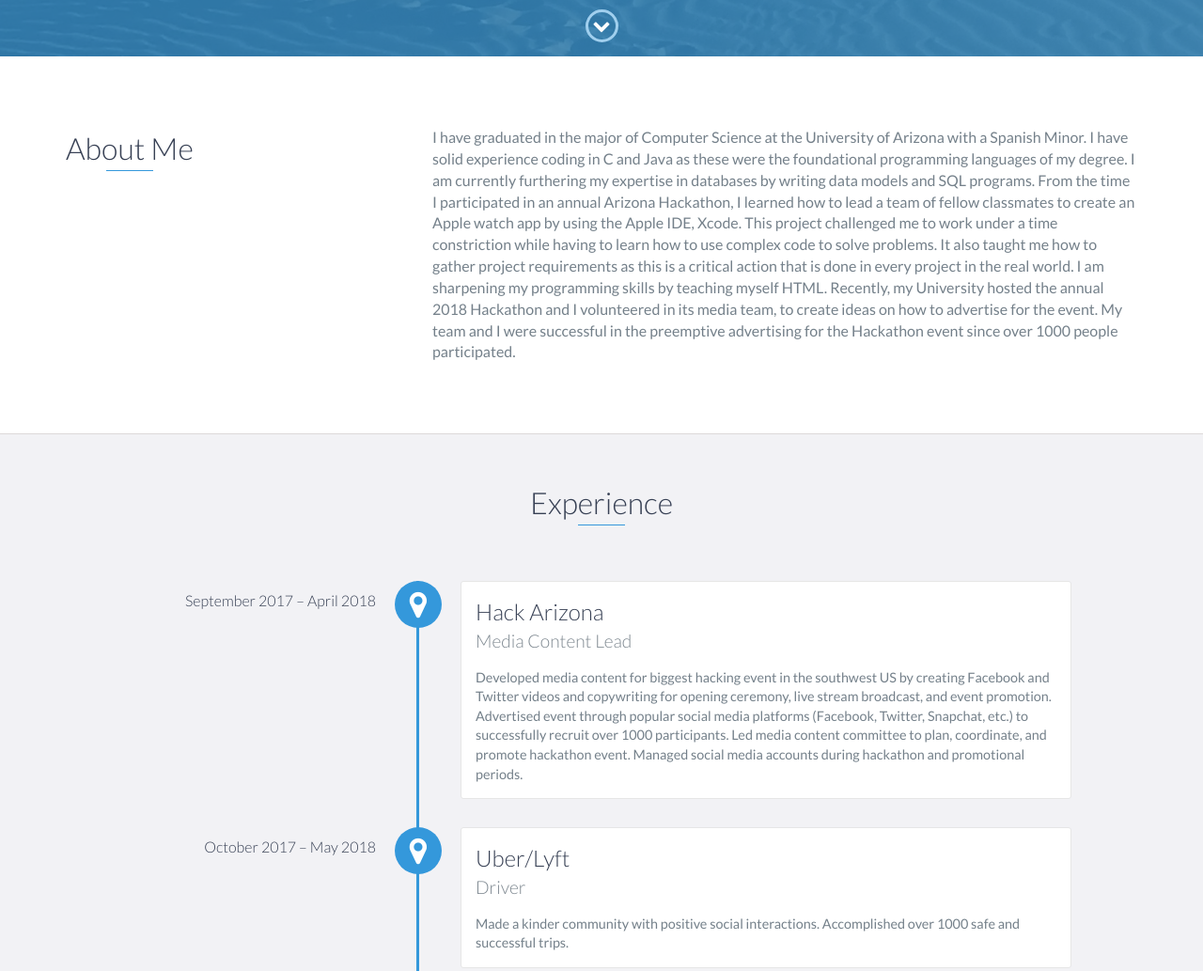
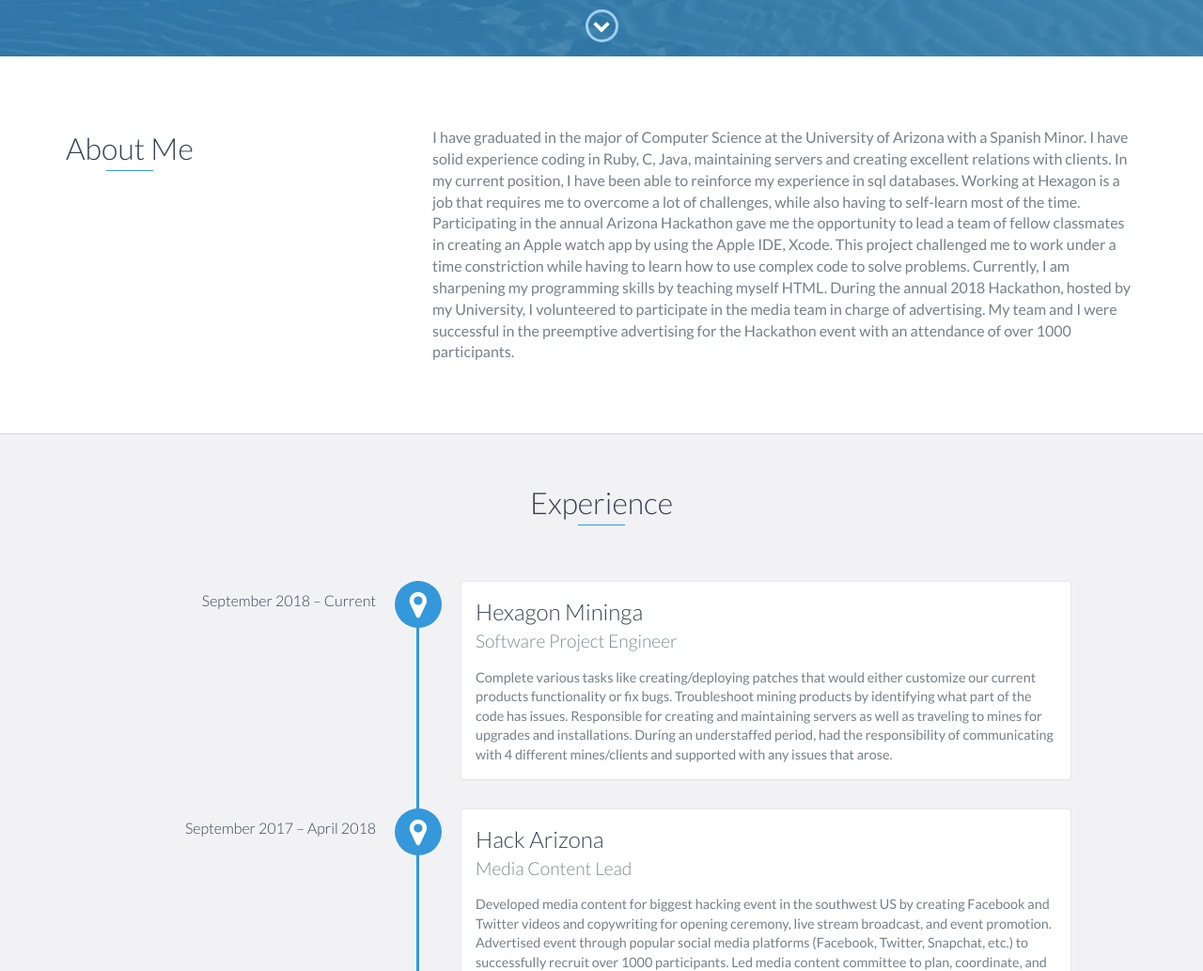
Before and after one commit to eddyvalen/eddyvalen.github.io, a website: page index.html in a window 1280 px wide. Shown: the part 740-1773 px from the top of the page at 94% size. Drawn offline with nearby package versions, Linux system fonts and the light colour scheme.

Commit message:
Update index.html

```diff
--- a/index.html
+++ b/index.html
@@ -74,8 +74,7 @@
                 </div>
                 <div class="col-md-8">
                     <p>
-                        I have graduated in the major of Computer Science at the University of Arizona with a Spanish Minor. I have solid experience coding in C and Java as these were the foundational programming languages of my degree. I am currently furthering my expertise in databases by writing data models and SQL programs. From the time I participated in an annual Arizona Hackathon, I learned how to lead a team of fellow classmates to create an Apple watch app by using the Apple IDE, Xcode. This project challenged me to work under a time constriction while having to learn how to use complex code to solve problems. It also taught me how to gather project requirements as this is a critical action that is done in every project in the real world. I am sharpening my programming skills by teaching myself HTML. Recently, my University hosted the annual 2018 Hackathon and I volunteered in its media team, to create ideas on how to advertise for the event. My team and I were successful in the preemptive advertising for the Hackathon event since over 1000 people participated.
-                    </p>
+	                 I have graduated in the major of Computer Science at the University of Arizona with a Spanish Minor. I have solid experience coding in Ruby, C, Java, maintaining servers and creating excellent relations with clients. In my current position, I have been able to reinforce my experience in sql databases. Working at Hexagon is a job that requires me to overcome a lot of challenges, while also having to self-learn most of the time. Participating in the annual Arizona Hackathon gave me the opportunity to lead a team of fellow classmates in creating an Apple watch app by using the Apple IDE, Xcode. This project challenged me to work under a time constriction while having to learn how to use complex code to solve problems. Currently, I am sharpening my programming skills by teaching myself HTML. During the annual 2018 Hackathon, hosted by my University, I volunteered to participate in the media team in charge of advertising. My team and I were successful in the preemptive advertising for the Hackathon event with an attendance of over 1000 participants.                     </p>
                 </div>
             </div>
         </div>
@@ -85,6 +84,14 @@
     <div id="experience" class="background-alt">
         <h2 class="heading">Experience</h2>
         <div id="experience-timeline">
+
+	    <div data-date="September 2018 – Current">
+                <h3>Hexagon Mininga</h3>
+                <h4>Software Project Engineer</h4>
+                <p>
+		   Complete various tasks like creating/deploying patches that would either customize our current products functionality or fix bugs. Troubleshoot mining products by identifying what part of the code has issues. Responsible for creating and maintaining servers as well as traveling to mines for upgrades and installations. During an understaffed period, had the responsibility of communicating with 4 different mines/clients and supported with any issues that arose.                 </p>
+            	</p>
+	    </div>
 
             <div data-date="September 2017 – April 2018">
                 <h3>Hack Arizona</h3>
```
